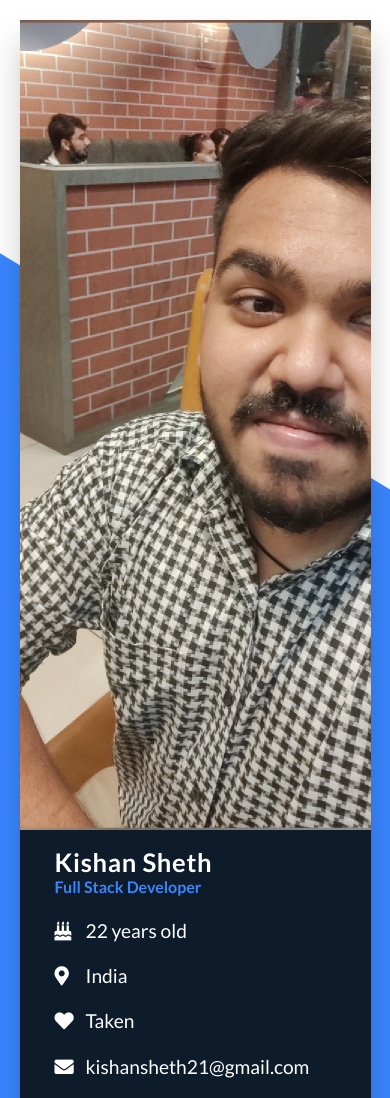
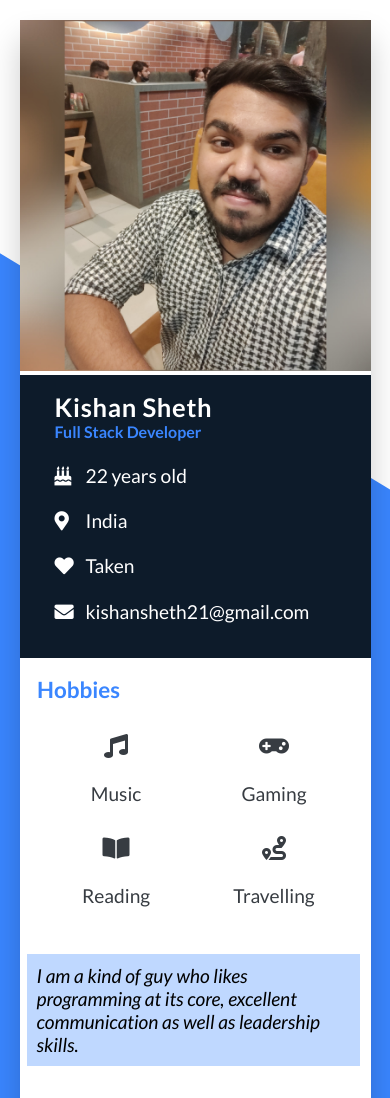
Before and after one commit to koolkishan/html-portfolio-blue, a plain HTML site: page index.html in a window 390 px wide. Shown: the top 1098 px of the page. Drawn offline with Linux system fonts and the light colour scheme.

Commit message:
Fixed Responsiveness

```diff
--- a/style.scss
+++ b/style.scss
@@ -55,6 +55,7 @@ li {
 
 @mixin backgrounds {
   margin: 2% 0;
+
   &:nth-of-type(1) {
     background-color: #06d69e1e;
     border-left: 0.2rem solid #06d6a0;
@@ -68,6 +69,10 @@ li {
     border-left: 0.2rem solid #ffd166;
   }
   padding: 1.5%;
+
+  @media screen and (max-width: 480px) {
+    width: 90%;
+  }
 }
 
 @mixin getTitle {
@@ -224,19 +229,25 @@ li {
   }
 }
 
-@media screen and (max-width: 1024px) {
+@media screen and (min-width: 768px) and (max-width: 1024px) {
   body {
-    height: 200vh;
+    height: fit-content;
     max-height: none;
   }
   .container {
+    height: fit-content;
     width: 90%;
+    .col-1 {
+      .profile {
+        min-height: 15rem;
+      }
+    }
   }
 }
 
 @media screen and (max-width: 480px) {
   body {
-    height: 430vh;
+    height: fit-content;
     font-size: 1.2rem;
   }
   li {
@@ -244,19 +255,45 @@ li {
   }
   .container {
     flex-direction: column;
+    width: 90%;
+    height: fit-content;
+
     .col-1 {
       width: 100%;
+      height: max-content;
       .image {
-        height: 45%;
+        height: 35%;
+      }
+      .profile {
+        height: max-content;
+        padding-bottom: 10%;
       }
       .hobbies {
         margin: 5%;
+        height: max-content;
+        .grid {
+          margin-top: 10%;
+          .hobby {
+            margin-bottom: 20%;
+            &:nth-of-type(3) {
+              margin-bottom: 2%;
+            }
+            &:nth-of-type(4) {
+              margin-bottom: 2%;
+            }
+          }
+        }
       }
     }
     .col-2 {
+      height: max-content;
       width: 100%;
+      max-width: 100%;
       .r-title {
         margin: 10% 3%;
+      }
+      .bio {
+        max-width: 95%;
       }
       .skills {
         .skill-container {
```
Also changed, not shown: style.css, 1 other file.
